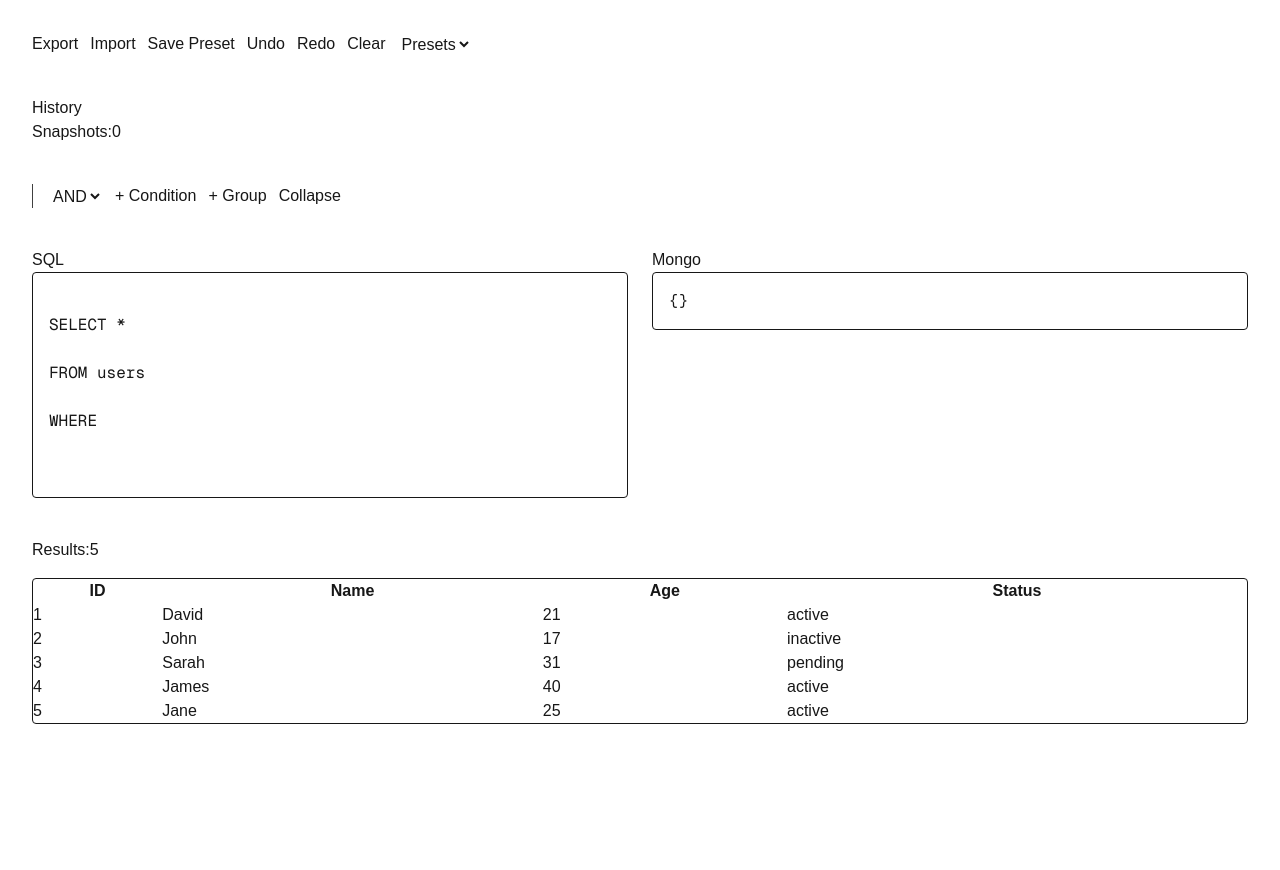
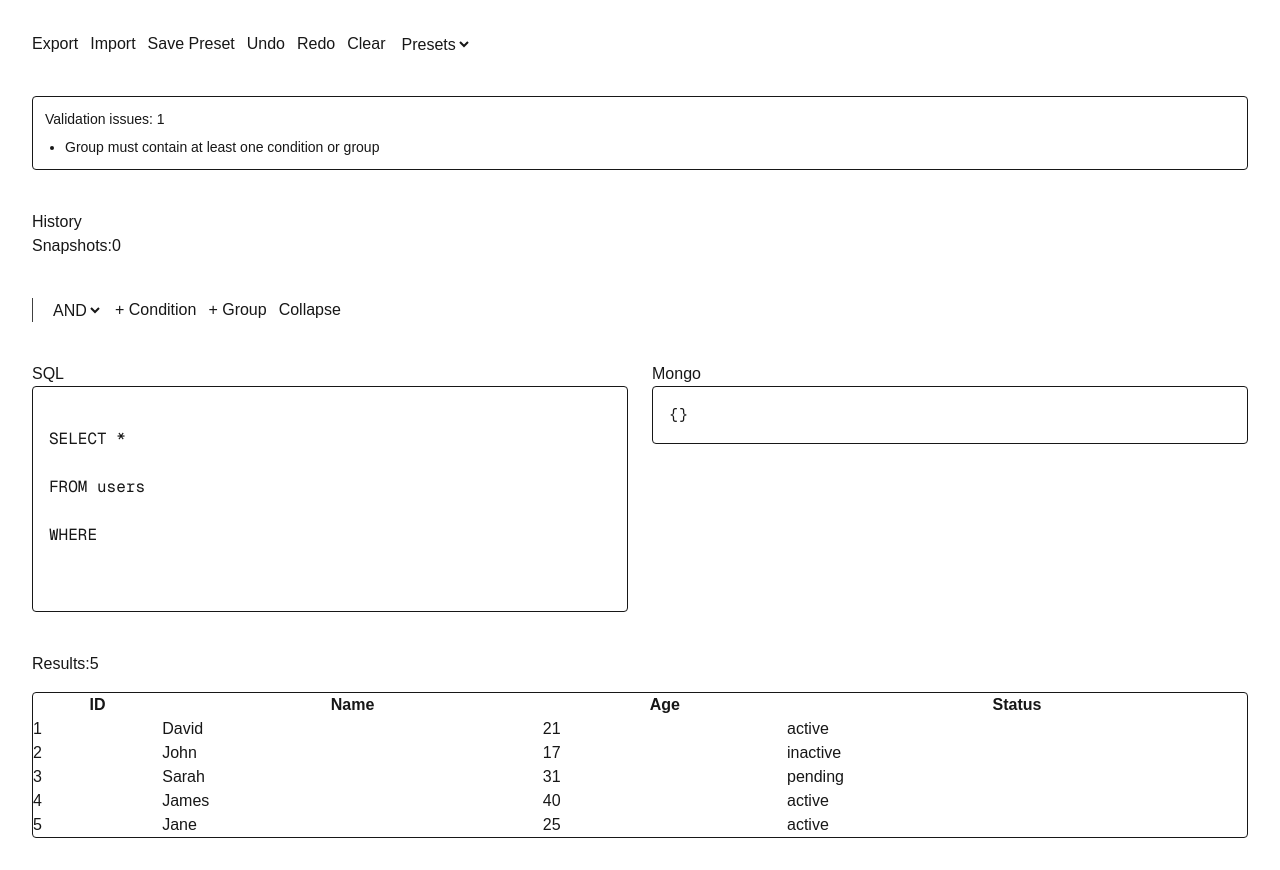
Before and after one commit to holydev001/visual-query-builder, a Next.js app: page / in a window 1280 px wide. Before the commit the page ends 800 px from the top, so only its background shows below. Built offline with nearby package versions, Linux system fonts and the light colour scheme.

Commit message:
feat(validation): add recursive query validation engine

```diff
--- /dev/null
+++ b/components/query-controls/ValidationPanel.tsx
@@ -0,0 +1,31 @@
+"use client";
+
+import { useQueryStore } from "../../src/store/query-store";
+import { validateQuery } from "../../src/lib/validation/validateQuery";
+
+export default function ValidationPanel() {
+  const root = useQueryStore((s) => s.root);
+  const errors = validateQuery(root);
+
+  if (errors.length === 0) {
+    return (
+      <div className="rounded border p-3 text-sm">
+        Query is valid
+      </div>
+    );
+  }
+
+  return (
+    <div className="rounded border p-3 text-sm">
+      <p>Validation issues: {errors.length}</p>
+
+      <ul className="mt-2 list-disc pl-5">
+        {errors.map((error) => (
+          <li key={`${error.nodeId}-${error.message}`}>
+            {error.message}
+          </li>
+        ))}
+      </ul>
+    </div>
+  );
+}
--- a/src/app/page.tsx
+++ b/src/app/page.tsx
@@ -10,10 +10,14 @@ import History from "../../components/query-controls/History";
 
 import KeyboardShortcuts from "../../components/query-controls/KeyboardShortcuts";
 
+import ValidationPanel from "@/components/query-controls/ValidationPanel";
+
 export default function Home() {
   return (
     <div className="p-8 space-y-10">
       <QueryControls />
+
+      <ValidationPanel />
 
       <History />
 
--- /dev/null
+++ b/src/lib/validation/validateQuery.ts
@@ -0,0 +1,66 @@
+import { GroupNode, QueryNode, ConditionNode } from "../../types/query";
+import { userSchema } from "../../mock/schema";
+import { OPERATORS } from "../schema/operators";
+
+export interface ValidationError {
+  nodeId: string;
+  message: string;
+}
+
+function validateCondition(node: ConditionNode): ValidationError[] {
+  const errors: ValidationError[] = [];
+
+  const field = userSchema.find((item) => item.name === node.field);
+
+  if (!node.field) {
+    errors.push({ nodeId: node.id, message: "Field is required" });
+    return errors;
+  }
+
+  if (!field) {
+    errors.push({ nodeId: node.id, message: "Invalid field selected" });
+    return errors;
+  }
+
+  if (!OPERATORS[field.type].includes(node.operator)) {
+    errors.push({
+      nodeId: node.id,
+      message: `${node.operator} is not valid for ${field.type}`,
+    });
+  }
+
+  if (node.value === "" || node.value === null || node.value === undefined) {
+    errors.push({ nodeId: node.id, message: "Value is required" });
+  }
+
+  if (field.type === "number" && Number.isNaN(Number(node.value))) {
+    errors.push({ nodeId: node.id, message: "Value must be a number" });
+  }
+
+  return errors;
+}
+
+function walk(node: QueryNode): ValidationError[] {
+  if (node.type === "condition") {
+    return validateCondition(node);
+  }
+
+  const errors: ValidationError[] = [];
+
+  if (node.children.length === 0) {
+    errors.push({
+      nodeId: node.id,
+      message: "Group must contain at least one condition or group",
+    });
+  }
+
+  node.children.forEach((child) => {
+    errors.push(...walk(child));
+  });
+
+  return errors;
+}
+
+export function validateQuery(root: GroupNode): ValidationError[] {
+  return walk(root);
+}
```
